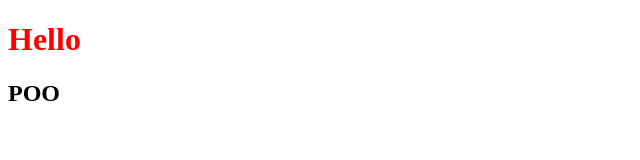
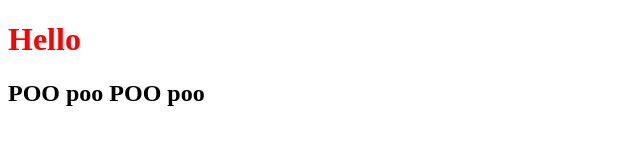
Before and after one commit to hkwmallett/web-project, a plain HTML site: page index.html in a window 1280 px wide. Shown: the whole page, without its empty margins (0-640 px from the left). Drawn offline with Linux system fonts and the light colour scheme; files that its build step writes are made by us from their sources.

Commit message:
more poos

```diff
--- a/index.html
+++ b/index.html
@@ -6,6 +6,6 @@
 	</head>
 	<body>
 		<h1>Hello </h1>
-		<h2>POO</h2>
+		<h2>POO poo POO poo</h2>
 	</body>
 </html>
```
